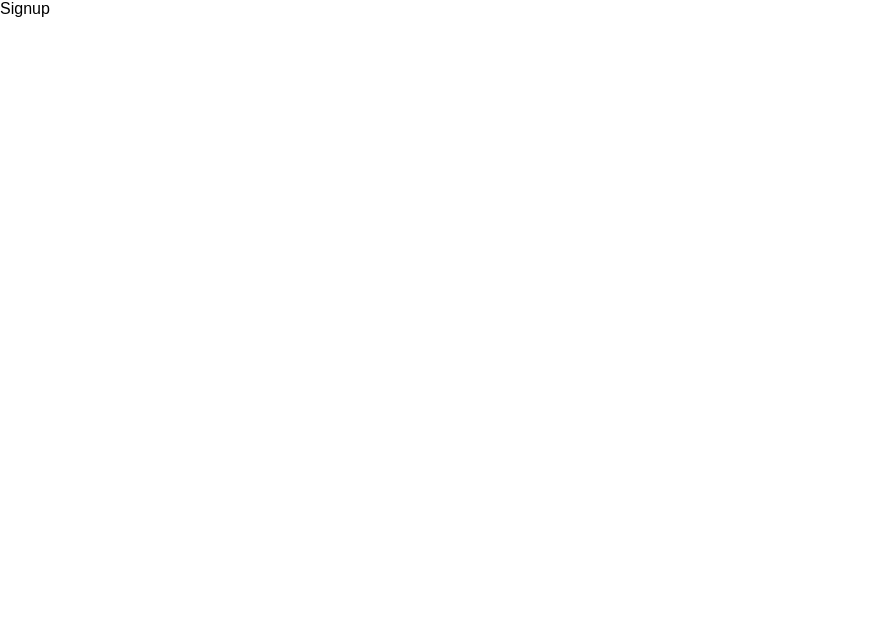
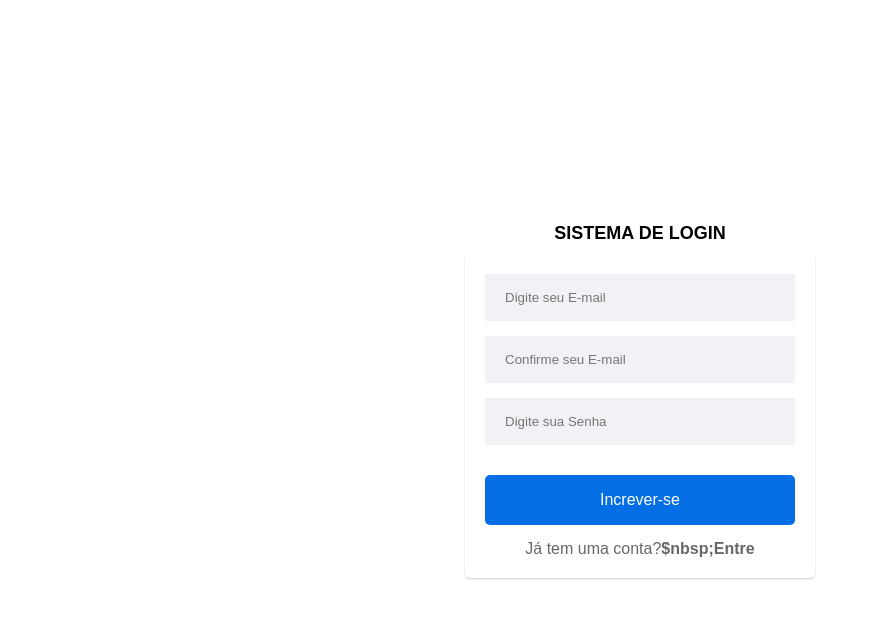
Before and after one commit to Henrique010101/loginReact, a React (Create React App) app: page /signup in a window 1280 px wide. Shown: the top 618 px of the page, without its empty margins (0-878 px from the left). Built offline with nearby package versions, Linux system fonts and the light colour scheme.

Commit message:
home $ signup

```diff
--- a/src/pages/Signup/index.js
+++ b/src/pages/Signup/index.js
@@ -1,8 +1,71 @@
-import React from "react";
+import React, { useState } from "react";
+import Input from "../../components/input";
+import Button from "../../components/button";
+import useAuth from "../../hooks/useAuth";
+import { useNavigate, Link } from "react-router-dom";
+import * as C from "./style";
 
 const Signup = () => {
+    const [email, setEmail] = useState("");
+    const [emailConf, setEmailConf] = useState("");
+    const [senha, setSenha] = useState("");
+    const [error, setError] = useState("");
+    const navigate = useNavigate();
+
+    const { Signup } = useAuth();
+
+    const handleSignup = () => {
+        if (!email | !emailConf | !senha) {
+            setError("Preencha todos os campos");
+            return;
+        } else if (email !== senha){
+        setError("Os e-mails não são iguais");
+        return;
+        }
+
+    const res = Signup(email, senha);
+
+        if (res) {
+        setError(res);
+        return;
+        }
+
+        alert("Usuário cadastrado com sucesso!");
+        navigate("/");
+};
+
     return (
-        <div>Signup</div>
+        <C.Container>
+            <C.Label>SISTEMA DE LOGIN</C.Label>
+            <C.Content>
+            <Input
+                type="email"
+                placeholder="Digite seu E-mail"
+                value={email}
+                onChange={(e) => [setEmail(e.target.value), setError("")]}
+                />
+            <Input
+            type ="email"
+            placeholder="Confirme seu E-mail"
+            value={emailConf}
+            onChange={(e) => [setEmailConf(e.target.value), setError("")]}
+            />
+            <Input
+                type="password"
+                placeholder="Digite sua Senha"
+                value={senha}
+                onChange={(e) => [setSenha(e.target.value), setError("")]}
+                />
+            <C.labelError>{error}</C.labelError>
+            <Button Text="Increver-se" onClick={handleSignup} />
+            <C.LabelSignin>
+                Já tem uma conta?
+                <C.Strong>
+                    <Link to="/">$nbsp;Entre</Link>
+                </C.Strong>
+            </C.LabelSignin>
+            </C.Content>
+        </C.Container>
     );
 };
 export default Signup;
--- a/src/pages/Signup/style.js
+++ b/src/pages/Signup/style.js
@@ -0,0 +1,49 @@
+import styled from "styled-components";
+
+export const Container = styled.div`
+display: flex;
+align-items: center;
+justify-content: center;
+flex-direction: column;
+gap: 10px;
+height: 100vh;
+`;
+
+export const Content = styled.div`
+gap: 15px;
+display: flex;
+align-items: center;
+justify-content: center;
+flex-direction: column;
+width: 100%;
+box-shadow: 0 1px 2px #0003;
+backgroud-color: white;
+max-width: 350px;
+padding: 20px;
+border-radius: 5px;
+`;
+
+export const Label = styled.label`
+font-size: 18px;
+font-weight: 600;
+color; #676767;
+`;
+
+export const LabelSignin = styled.label`
+font-size: 16px;
+color: #676767;
+`;
+
+export const labelError = styled.label`
+font-size: 14px;
+color: red;
+`;
+
+export const Strong = styled.strong`
+cursor: pointer;
+
+    a {
+    text-decoration: none;
+    color: #676767;
+    }
+`;
```
